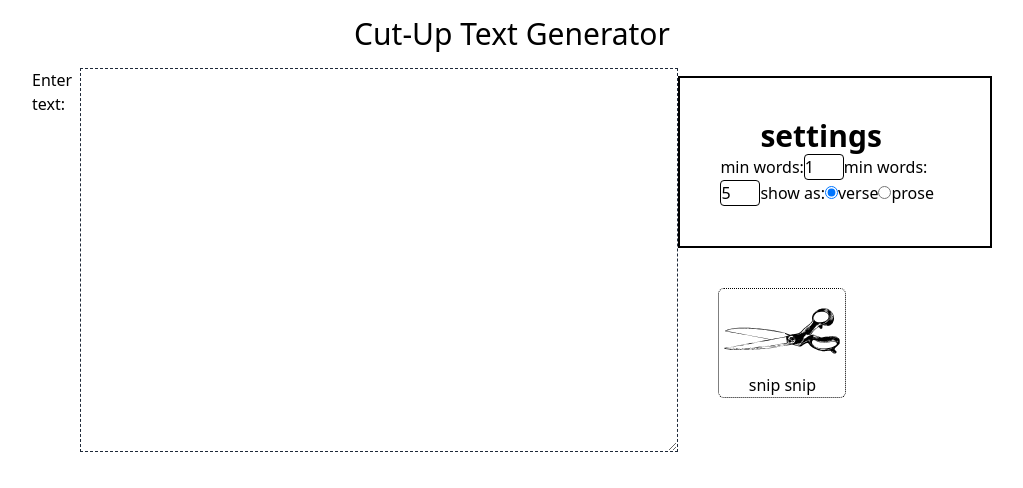
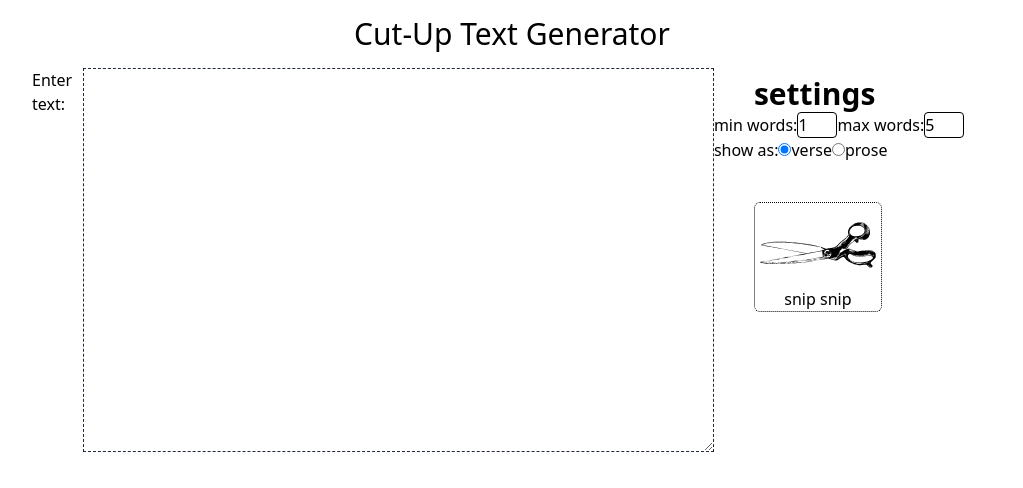
Before and after one commit to dku7/cut-up-tool, a React (Vite) app: page / in a window 1280 px wide. Shown: the top 488 px of the page, without its empty margins (128-1151 px from the left). Built offline with nearby package versions, Linux system fonts and the light colour scheme.

Commit message:
rename InputWithLabel to WordSetting

```diff
--- a/src/components/InputWithLabel.tsx
+++ /dev/null
@@ -1,22 +0,0 @@
-interface InputWithLabelProps {
-  inputValue: number;
-  handleChange: (event: React.ChangeEvent<HTMLInputElement>) => void;
-}
-
-export default function InputWithLabel({
-  inputValue,
-  handleChange,
-}: InputWithLabelProps) {
-  return (
-    <>
-      <label htmlFor="min-words">min words:</label>
-      <input
-        type="number"
-        id="min-words"
-        onChange={handleChange}
-        value={inputValue}
-        className="border rounded w-10"
-      />
-    </>
-  );
-}
--- a/src/components/Settings.tsx
+++ b/src/components/Settings.tsx
@@ -1,5 +1,5 @@
 import { CutUpFormat, CutUpLength } from "../types/types";
-import InputWithLabel from "./InputWithLabel";
+import WordSetting from "./WordSetting";
 
 interface SettingsProps {
   cutUpLength: CutUpLength;
@@ -19,10 +19,18 @@ export default function Settings(props: SettingsProps) {
   } = props;
 
   return (
-    <div className="border-2 border-black p-10">
+    <div>
       <h2 className="ml-10 font-extrabold text-3xl">settings</h2>
-      <InputWithLabel inputValue={min} handleChange={handleMinWordsChange} />
-      <InputWithLabel inputValue={max} handleChange={handleMaxWordsChange} />
+      <WordSetting
+        settingType="min"
+        initialValue={min}
+        handleChange={handleMinWordsChange}
+      />
+      <WordSetting
+        settingType="max"
+        initialValue={max}
+        handleChange={handleMaxWordsChange}
+      />
       show as:
       <input
         type="radio"
--- /dev/null
+++ b/src/components/WordSetting.tsx
@@ -0,0 +1,26 @@
+import { WordSettingType } from "../types/types";
+
+interface WordSettingProps {
+  settingType: WordSettingType;
+  initialValue: number;
+  handleChange: (event: React.ChangeEvent<HTMLInputElement>) => void;
+}
+
+export default function WordSetting({
+  settingType,
+  initialValue,
+  handleChange,
+}: WordSettingProps) {
+  return (
+    <>
+      <label htmlFor={settingType}>{`${settingType} words:`}</label>
+      <input
+        type="number"
+        id={settingType}
+        onChange={handleChange}
+        value={initialValue}
+        className="border rounded w-10"
+      />
+    </>
+  );
+}
```
